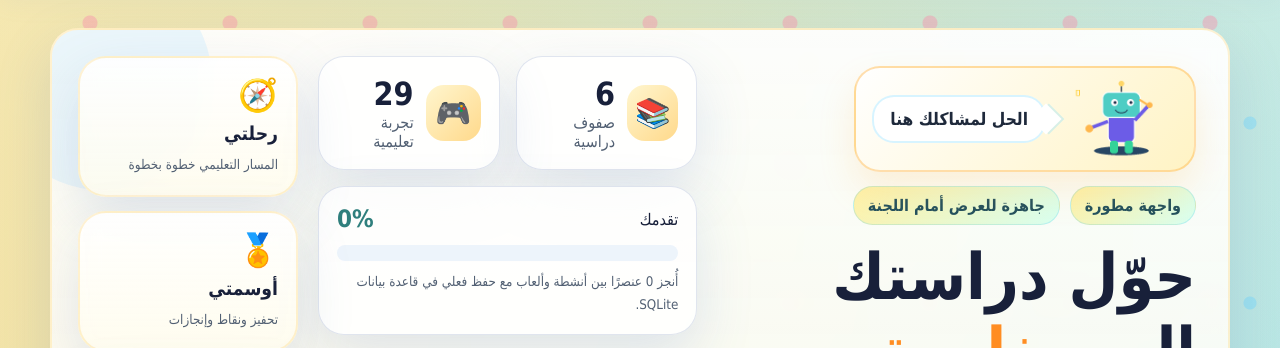
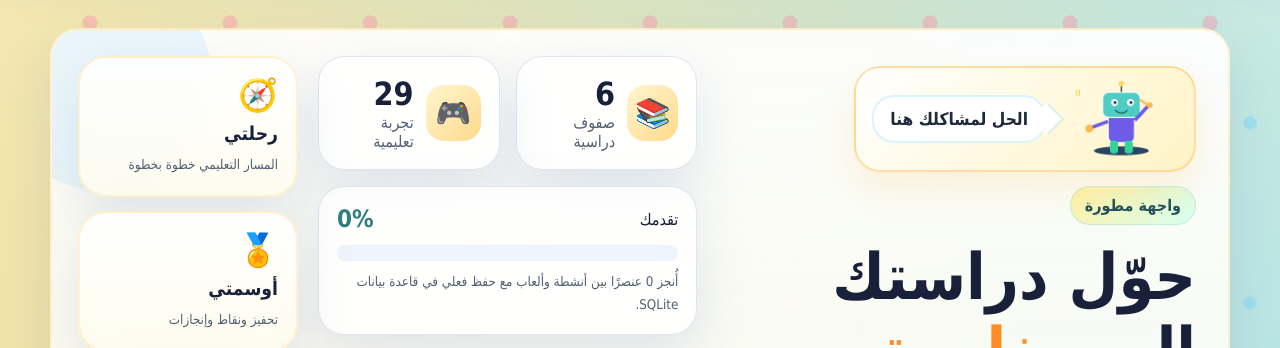
Before and after one commit to sayyid69titan-debug/bra3em_raqamia4, a website: page public/index.html in a window 1280 px wide. Shown: the part 87-435 px from the top of the page. Drawn offline with Linux system fonts and the light colour scheme.

Commit message:
Update index.html

```diff
--- a/public/index.html
+++ b/public/index.html
@@ -37,7 +37,7 @@
           </div>
           <div class="hero-badge-row">
             <span class="pill">واجهة مطورة</span>
-            <span class="pill soft">جاهزة للعرض أمام اللجنة</span>
+          <!--  <span class="pill soft">جاهزة للعرض أمام اللجنة</span> -->
           </div>
           <h2>حوّل دراستك إلى <span>مغامرة رقمية!</span></h2>
           <p class="hero-lead">براعم رقمية منصة عربية تفاعلية تحول أنشطة المنهج إلى تجارب تعلم ممتعة للأطفال من الصف الأول إلى السادس، وتمنح المعلم أنشطة جاهزة، وتوفر لولي الأمر صورة أوضح عن تقدم الطفل.</p>
```
